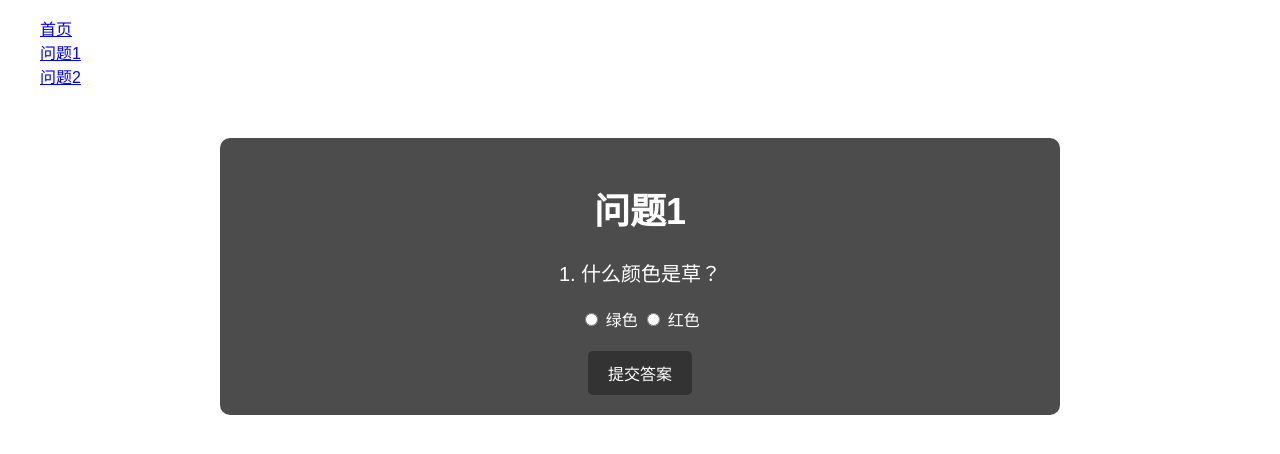
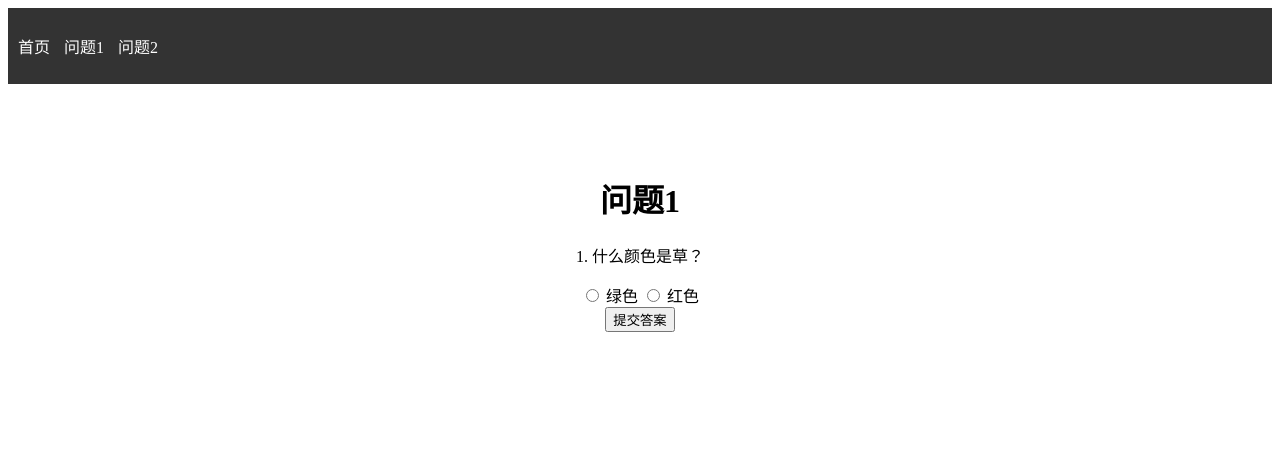
Before and after one commit to S1zt001/S1zt001.github.io, a plain HTML site: page page1.html in a window 1280 px wide. Drawn offline with Linux system fonts and the light colour scheme.

Commit message:
Update styles.css

```diff
--- a/styles.css
+++ b/styles.css
@@ -1,42 +1,35 @@
-body {
-    font-family: Arial, sans-serif;
-    margin: 0;
+/* ... 其他样式 ... */
+
+nav {
+    background-color: #333;
+    padding: 10px;
+}
+
+nav ul {
+    list-style-type: none;
     padding: 0;
-    background-image: url('background.jpg'); /* 添加背景图片 */
-    background-size: cover;
-    background-position: center;
-    background-attachment: fixed;
+}
+
+nav ul li {
+    display: inline;
+    margin-right: 10px;
+}
+
+nav ul li a {
     color: #fff;
+    text-decoration: none;
 }
 
 .container {
     max-width: 800px;
     margin: 50px auto;
     padding: 20px;
-    background-color: rgba(0, 0, 0, 0.7);
+    background-color: rgba(255, 255, 255, 0.9);
     border-radius: 10px;
     text-align: center;
+    transition: background-color 0.3s; /* 添加过渡效果 */
 }
 
-h1 {
-    font-size: 36px;
+.container:hover {
+    background-color: rgba(255, 255, 255, 1);
 }
-
-p {
-    font-size: 20px;
-}
-
-button {
-    font-size: 16px;
-    padding: 10px 20px;
-    background-color: #333;
-    color: #fff;
-    border: none;
-    border-radius: 5px;
-    cursor: pointer;
-    margin-top: 20px;
-}
-
-button:hover {
-    background-color: #555;
-}
```
